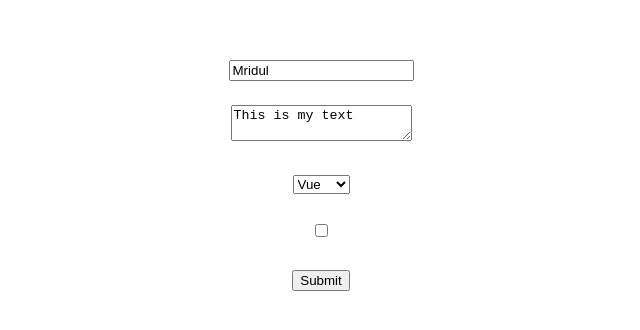
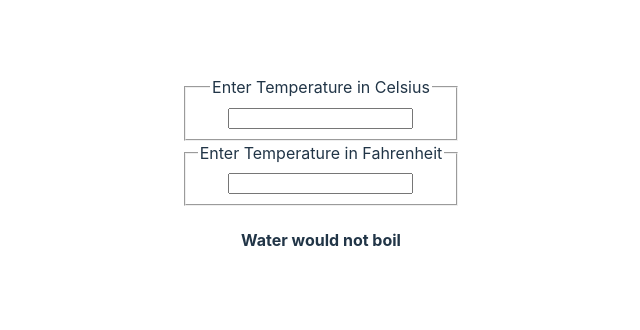
Before and after one commit to mdmidulhosen/React-Js-Vite-Project-LWS-, a React (Vite) app: page / in a window 1280 px wide. Shown: the part 226-556 px from the top of the page, without its empty margins (319-959 px from the left). Built offline with nearby package versions, Linux system fonts and the light colour scheme.

Commit message:
boiling verdict function done

```diff
--- a/src/App.jsx
+++ b/src/App.jsx
@@ -1,16 +1,14 @@
 import React from "react";
 // import ClockList from "./component/ClockList";
 import './App.css'
-import Form from "./component/Form";
+// import Form from "./component/Form";
+import Calculator from "./component/Calculator";
 
 function App() {
   const quantities = [1, 2, 3]
   return (
     <>
-
-      <Form />
-
-      {/* <ClockList quantities={quantities}/> */}
+    <Calculator/>
     </>
   );
 }
--- /dev/null
+++ b/src/component/BoilingVerdict.jsx
@@ -0,0 +1,18 @@
+import React from 'react'
+import Calculator from './Calculator'
+import TemperatureInput from './temperatureInput'
+// function BoilingVerdict(){
+//   // if(TemperatureInput)
+// }
+
+function BoilingVerdict({celcius = 0, myCelsius, myFahrenheit}) {
+      if (myCelsius >= 100) {
+        return <h4>Water would boil</h4>
+      }else if(myFahrenheit >= 212){
+        return <h4>Water would boil</h4>
+      }else{
+        return <h4>Water would not boil</h4>
+      }
+}
+
+export default BoilingVerdict
--- /dev/null
+++ b/src/component/Calculator.jsx
@@ -0,0 +1,36 @@
+import React, { Component } from 'react';
+import TemperatureInput from './temperatureInput';
+import { convert, toCelsius, toFahrenheit } from '../lib/Converter';
+import BoilingVerdict from './BoilingVerdict';
+
+
+
+export class Calculator extends Component {
+    state = {
+        temperature: '',
+        scale: 'c',
+    }
+
+    handleChange = (e, scale) =>{
+        this.setState({
+            temperature: e.target.value,
+            scale,
+        })
+    }
+
+    render() {
+        const {temperature, scale} = this.state;
+        const celsius = scale === 'f' ? convert(temperature, toCelsius) : temperature;
+        const fahrenheit = scale === 'c' ? convert(temperature, toFahrenheit) : temperature;
+
+        return (
+            <div>
+                <TemperatureInput scale={"c"} temperature={celsius} temperatureHandler={this.handleChange}/>
+                <TemperatureInput scale={"f"} temperature={fahrenheit} temperatureHandler={this.handleChange}/>
+                <BoilingVerdict celcius={parseFloat(temperature)} myCelsius={celsius} myFahrenheit={fahrenheit}/>
+            </div>
+        )
+    }
+}
+
+export default Calculator
--- /dev/null
+++ b/src/component/temperatureInput.jsx
@@ -0,0 +1,21 @@
+import React, { Component } from 'react'
+import BoilingVerdict from './BoilingVerdict'
+
+const scalenames = {
+  c: "Celsius",
+  f: "Fahrenheit"
+}
+
+export function TemperatureInput({celcius, scale, temperature, temperatureHandler}) {
+  return (
+    <fieldset>
+      <legend>Enter Temperature in {scalenames[scale]}</legend>
+      <input type="number" value={temperature} onChange={(e) => temperatureHandler(e, scale)} />
+
+    </fieldset>
+  )
+
+
+}
+
+export default TemperatureInput
--- /dev/null
+++ b/src/lib/Converter.jsx
@@ -0,0 +1,17 @@
+export function toCelsius(fahrenheit) {
+    return ((fahrenheit - 32) * 5) / 9
+}
+
+export function toFahrenheit(celsius) {
+    return (celsius * 9 / 5) + 32
+}
+
+export function convert(temperature, convertTo){
+    const input = parseFloat(temperature);
+    if(Number.isNaN(input)){
+        return '';
+    }
+    const output = convertTo(input);
+    const rounded = Math.round(output * 1000) / 1000;
+    return rounded.toString();
+}
```
